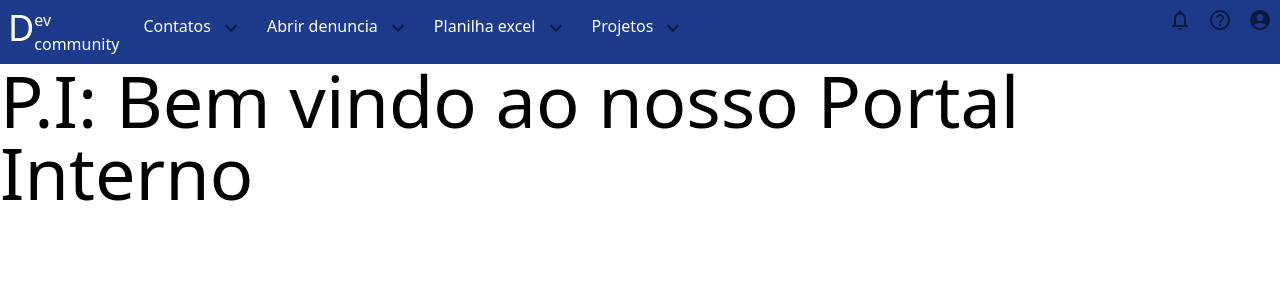
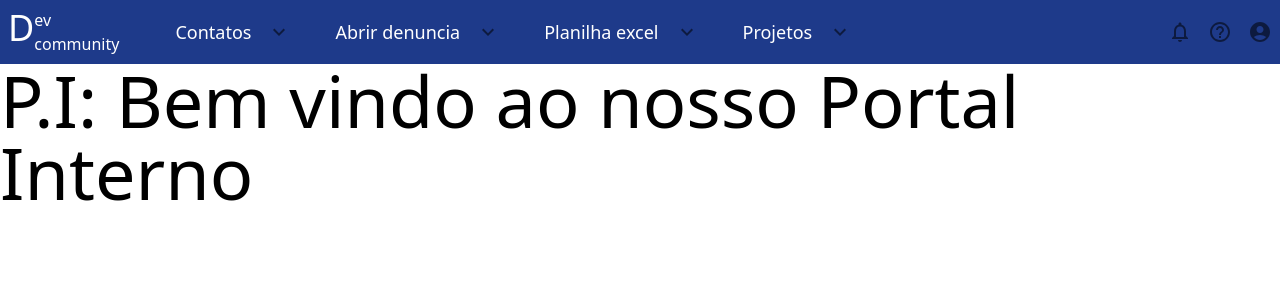
Before and after one commit to Maua-Dev/portal_interno_front, a Next.js app: page / in a window 1280 px wide. Shown: the top 300 px of the page. Built offline with nearby package versions, Linux system fonts and the light colour scheme.

Commit message:
Navbar buttons done

```diff
--- a/src/app/components/Navbar.tsx
+++ b/src/app/components/Navbar.tsx
@@ -38,7 +38,7 @@ export default function NavBar() {
   const iconsList = [
     {
       id: 1,
-      icon_name: <NotificationsNoneIcon />,
+      icon_name: <NotificationsNoneIcon className="rotate-5" />,
       url: ''
     },
     {
@@ -62,8 +62,8 @@ export default function NavBar() {
   }
 
   return (
-    <div className="flex justify-between bg-blue-900 text-white">
-      <div className="flex gap-4">
+    <div className="flex h-full items-center justify-between bg-blue-900 text-white">
+      <div className="flex gap-12">
         <div className="flex pb-2 pl-2 pt-2">
           <h1 className="text-4xl">D</h1>
           <div className="flex-col">
@@ -71,18 +71,18 @@ export default function NavBar() {
             <h3>community</h3>
           </div>
         </div>
-        <div className="h-max">
+        <div className="m-0 flex gap-5">
           {linksList.map((link, index) => {
             return (
               <button
                 key={index}
-                className="h-max p-2 hover:bg-white hover:text-blue-900"
+                className="flex px-2 pb-3 hover:bg-white hover:text-blue-900"
                 onMouseEnter={() => {
                   handleButtonHovered(link.id)
                 }}
                 onMouseLeave={handleButtonLeave}
               >
-                <p>
+                <p className="mt-auto flex items-center justify-center gap-2 text-lg font-light">
                   {link.text}
                   <DefaultIconButton
                     style={
--- a/src/app/components/little-components/Buttons.tsx
+++ b/src/app/components/little-components/Buttons.tsx
@@ -8,7 +8,7 @@ interface DefaultIconButtonProps {
 
 const DefaultIconButton = ({ children, style }: DefaultIconButtonProps) => {
   return (
-    <IconButton className={'hover:bg-transparent ' + style}>
+    <IconButton className={'p-0 hover:bg-transparent ' + style}>
       {children}
     </IconButton>
   )
```
